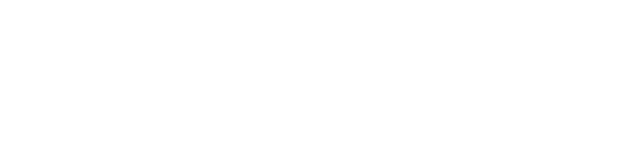
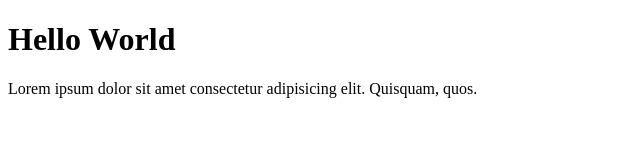
Before and after one commit to barbarastep/first-project, a plain HTML site: page index.html in a window 1280 px wide. Shown: the whole page, without its empty margins (0-640 px from the left). Drawn offline with Linux system fonts and the light colour scheme.

Commit message:
добавила Hello World

```diff
--- a/index.html
+++ b/index.html
@@ -6,6 +6,8 @@
   <title>Document</title>
 </head>
 <body>
-
+  <h1>Hello World</h1>
+  <p>Lorem ipsum dolor sit amet consectetur adipisicing elit. Quisquam, quos.</p>
+  <script src="app.js"></script>
 </body>
 </html>
```
